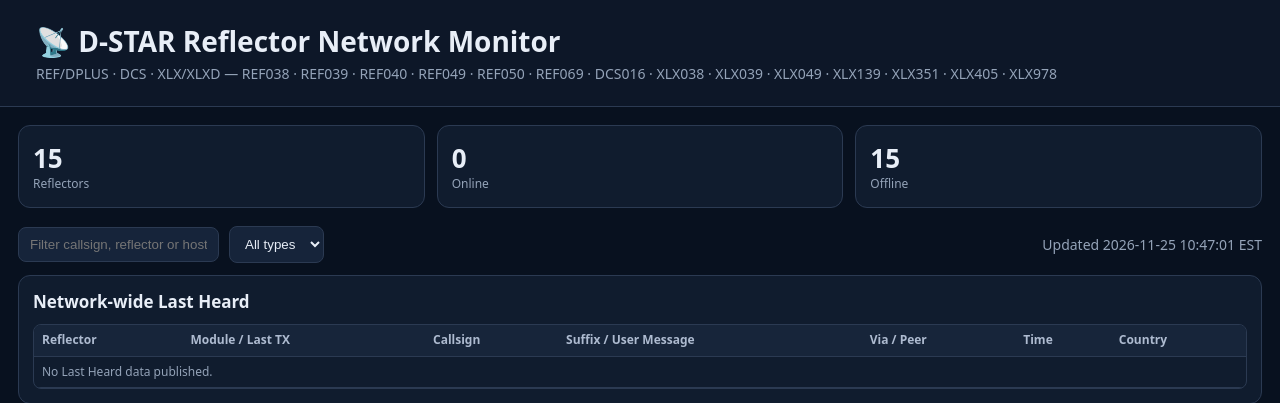
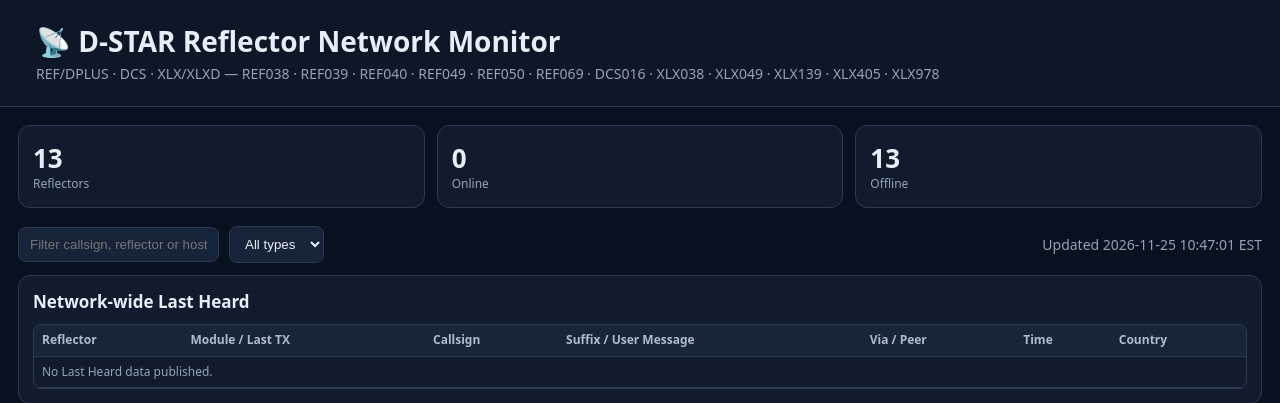
Before and after one commit to KA8SCP/dstar-reflector-monitor, a PHP site: page / in a window 1280 px wide. Shown: the top 403 px of the page. Run offline with PHP 8.4, Linux system fonts and the light colour scheme; data that the repository does not hold is empty.

Commit message:
Remove decommissioned XLX039 and XLX351 reflectors

```diff
--- a/config.php
+++ b/config.php
@@ -83,15 +83,6 @@ $REFLECTORS = [
             'http://xlx038.dyndns.org/',
         ],
     ],
-    'XLX039' => [
-        'name' => 'XLX039',
-        'type' => 'XLXD',
-        'host' => 'xlx039.dyndns.org',
-        'urls' => [
-            'https://xlx039.dyndns.org/',
-            'http://xlx039.dyndns.org/',
-        ],
-    ],
     'XLX049' => [
         'name' => 'XLX049',
         'type' => 'XLXD',
@@ -108,15 +99,6 @@ $REFLECTORS = [
         'urls' => [
             'https://xlx139.dyndns.org/',
             'http://xlx139.dyndns.org/',
-        ],
-    ],
-    'XLX351' => [
-        'name' => 'XLX351',
-        'type' => 'XLXD',
-        'host' => 'xlx351.dyndns.org',
-        'urls' => [
-            'https://xlx351.dyndns.org/',
-            'http://xlx351.dyndns.org/',
         ],
     ],
     'XLX405' => [
--- a/index.php
+++ b/index.php
@@ -37,7 +37,7 @@ section{padding:0 12px 12px}h3{font-size:13px;margin:5px 0 8px;color:#cbd5e1;bor
 </style>
 </head>
 <body>
-<header><div class="wrap"><div class="title">📡 D-STAR Reflector Network Monitor</div><div class="sub">REF/DPLUS · DCS · XLX/XLXD — REF038 · REF039 · REF040 · REF049 · REF050 · REF069 · DCS016 · XLX038 · XLX039 · XLX049 · XLX139 · XLX351 · XLX405 · XLX978</div></div></header>
+<header><div class="wrap"><div class="title">📡 D-STAR Reflector Network Monitor</div><div class="sub">REF/DPLUS · DCS · XLX/XLXD — REF038 · REF039 · REF040 · REF049 · REF050 · REF069 · DCS016 · XLX038 · XLX049 · XLX139 · XLX405 · XLX978</div></div></header>
 <main class="wrap">
 <div id="alertbar" class="alertbar"></div>
 <div class="stats" id="stats"></div>
```
